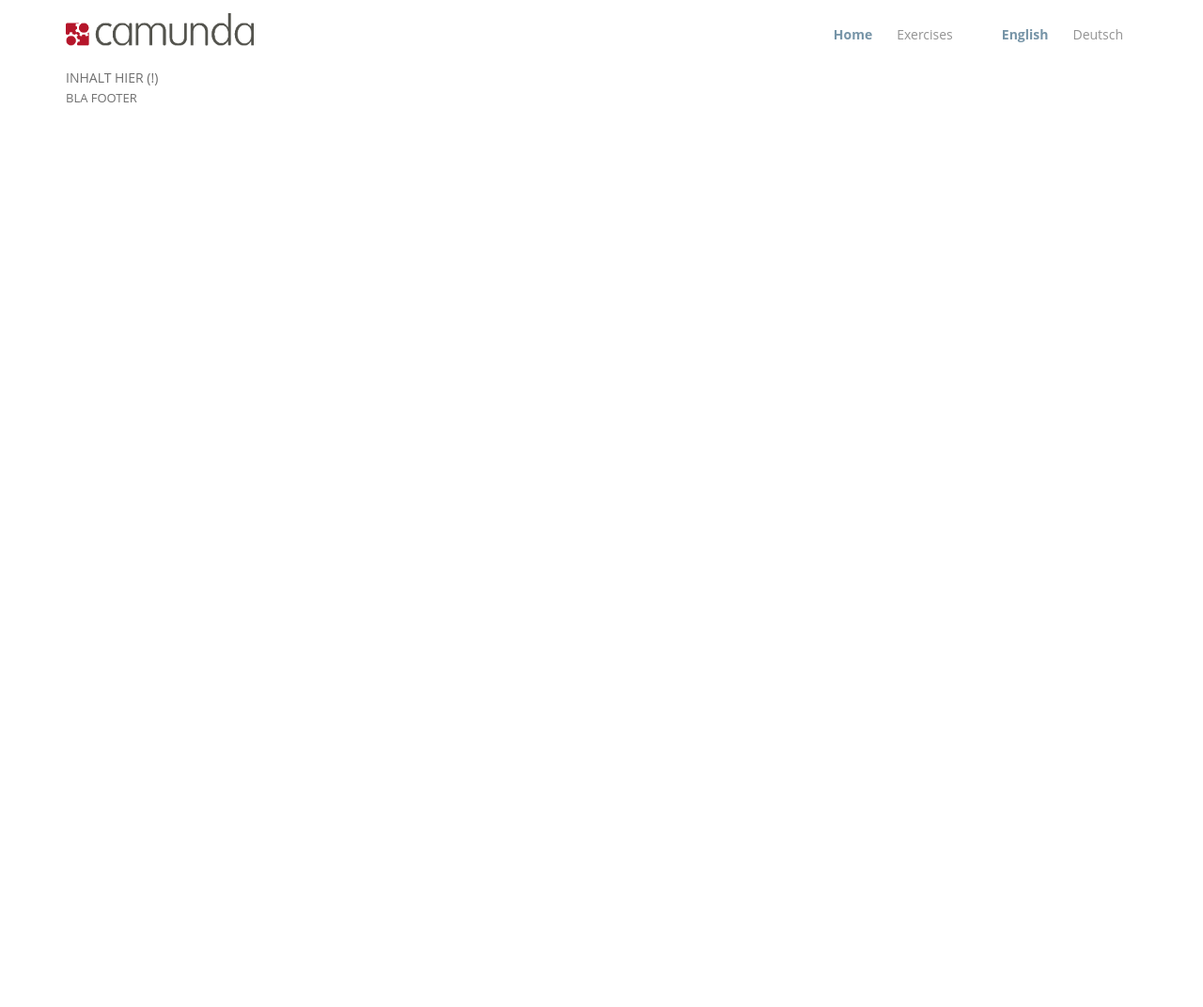
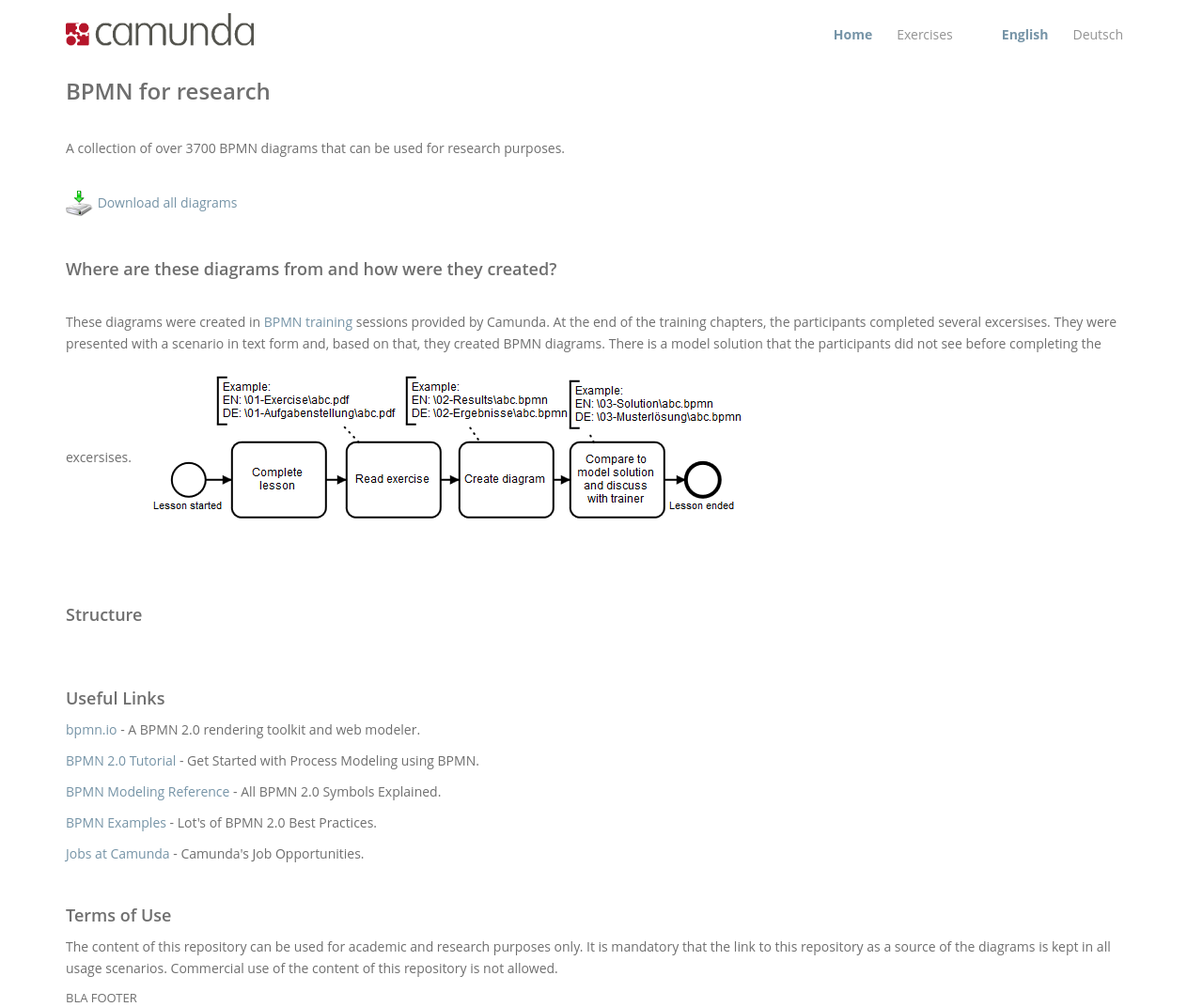
Before and after one commit to camunda/bpmn-for-research, a plain HTML site: page index.html in a window 1280 px wide. Shown: the whole page at 94% size. Before the commit the page ends 800 px from the top, so only its background shows below. Drawn offline with nearby package versions, Linux system fonts and the light colour scheme.

Commit message:
fix index.html

```diff
--- a/index.html
+++ b/index.html
@@ -41,15 +41,39 @@
           </div><!-- /.navbar-collapse -->
         </div>
       </nav>
-
     </header>
-
     <div class="container">
       <div class="row">
-        <div class="col-md-12">INHALT HIER (!)</div>
+        <div class="col-md-12">
+          <h1>BPMN for research</h1>
+          <br>
+          <p>A collection of over 3700 BPMN diagrams that can be used for research purposes.</p>
+          <br>
+          <p><a href="https://github.com/camunda/bpmn-for-research/archive/master.zip">
+           <img src="img/download.png" style="width:30px;height:30px;border:0;" />
+           Download all diagrams
+          </a></p>
+          <br>
+          <h2>Where are these diagrams from and how were they created?</h2>
+          <br>
+          <p>These diagrams were created in <a href="http://camunda.com/bpmn/training/">BPMN training</a> sessions provided by Camunda. At the end of the training chapters, the participants completed several excersises. They were presented with a scenario in text form and, based on that, they created BPMN diagrams. There is a model solution that the participants did not see before completing the excersises.
+          <img src="https://github.com/camunda/bpmn-for-research/blob/master/content/img/training-process.png" alt="Training" title="" /></p>
+          <br>
+          <h2>Structure</h2>
+          <br>
+          <br>
+          <h2>Useful Links</h2>
+          <p><a href="http://bpmn.io">bpmn.io</a> - A BPMN 2.0 rendering toolkit and web modeler.</p>
+          <p><a href="https://camunda.org/bpmn/tutorial/">BPMN 2.0 Tutorial</a> - Get Started with Process Modeling using BPMN.</p>
+          <p><a href="https://camunda.org/bpmn/reference/">BPMN Modeling Reference</a> - All BPMN 2.0 Symbols Explained.</p>
+          <p><a href="https://camunda.org/bpmn/examples/">BPMN Examples</a> - Lot's of BPMN 2.0 Best Practices.</p>
+          <p><a href="http://camunda.com/about/jobs/">Jobs at Camunda</a> - Camunda's Job Opportunities.</p>
+          <br>
+          <h2>Terms of Use</h2>
+          <p>The content of this repository can be used for academic and research purposes only. It is mandatory that the link to this repository as a source of the diagrams is kept in all usage scenarios. Commercial use of the content of this repository is not allowed. </p>
+        </div>
       </div>
     </div>
-
     <footer role="contentinfo">
       <div class="container">
         <div class="row">
```
Also changed, not shown: img/download.png (added), img/training-process.png (added).
